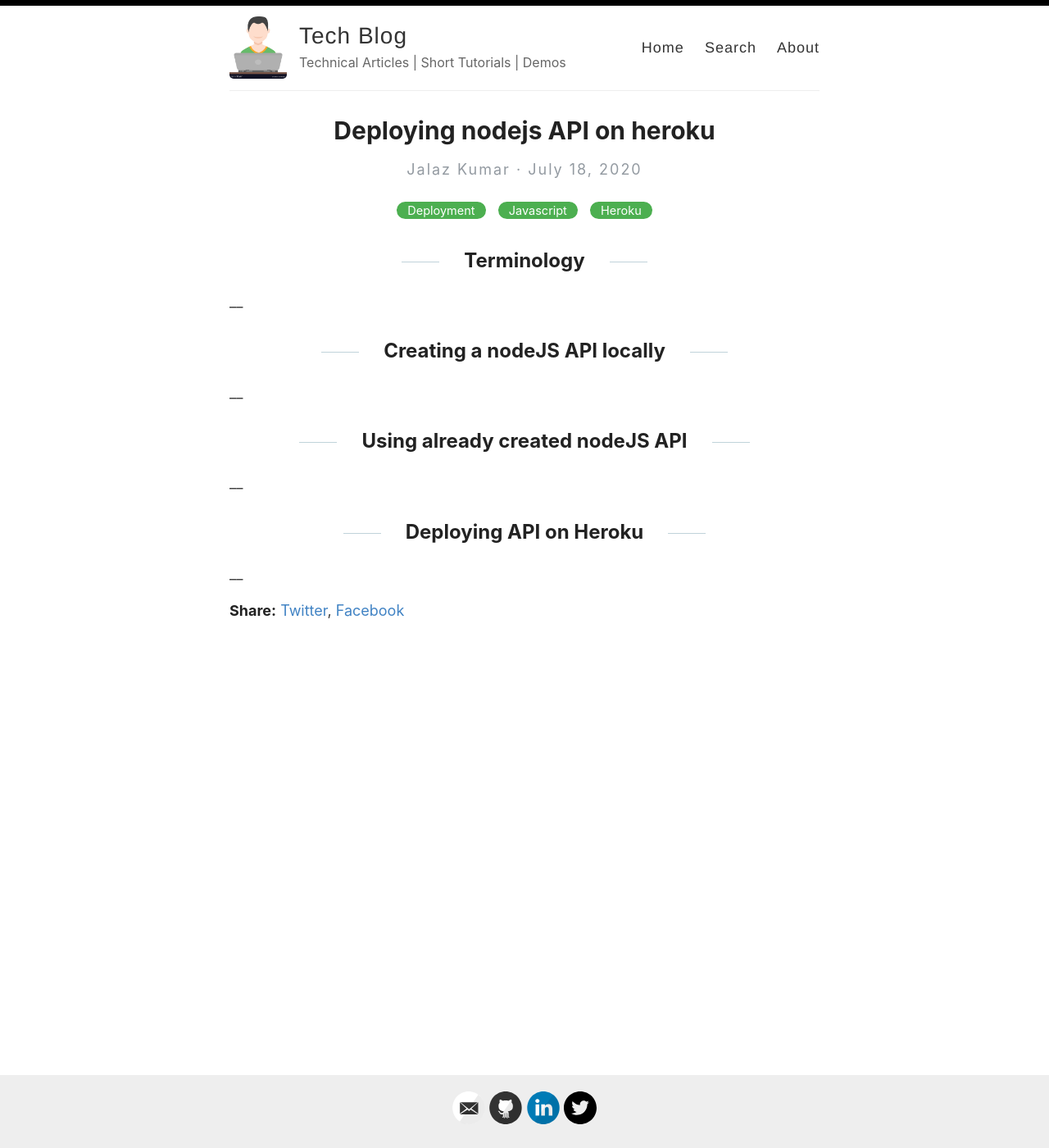
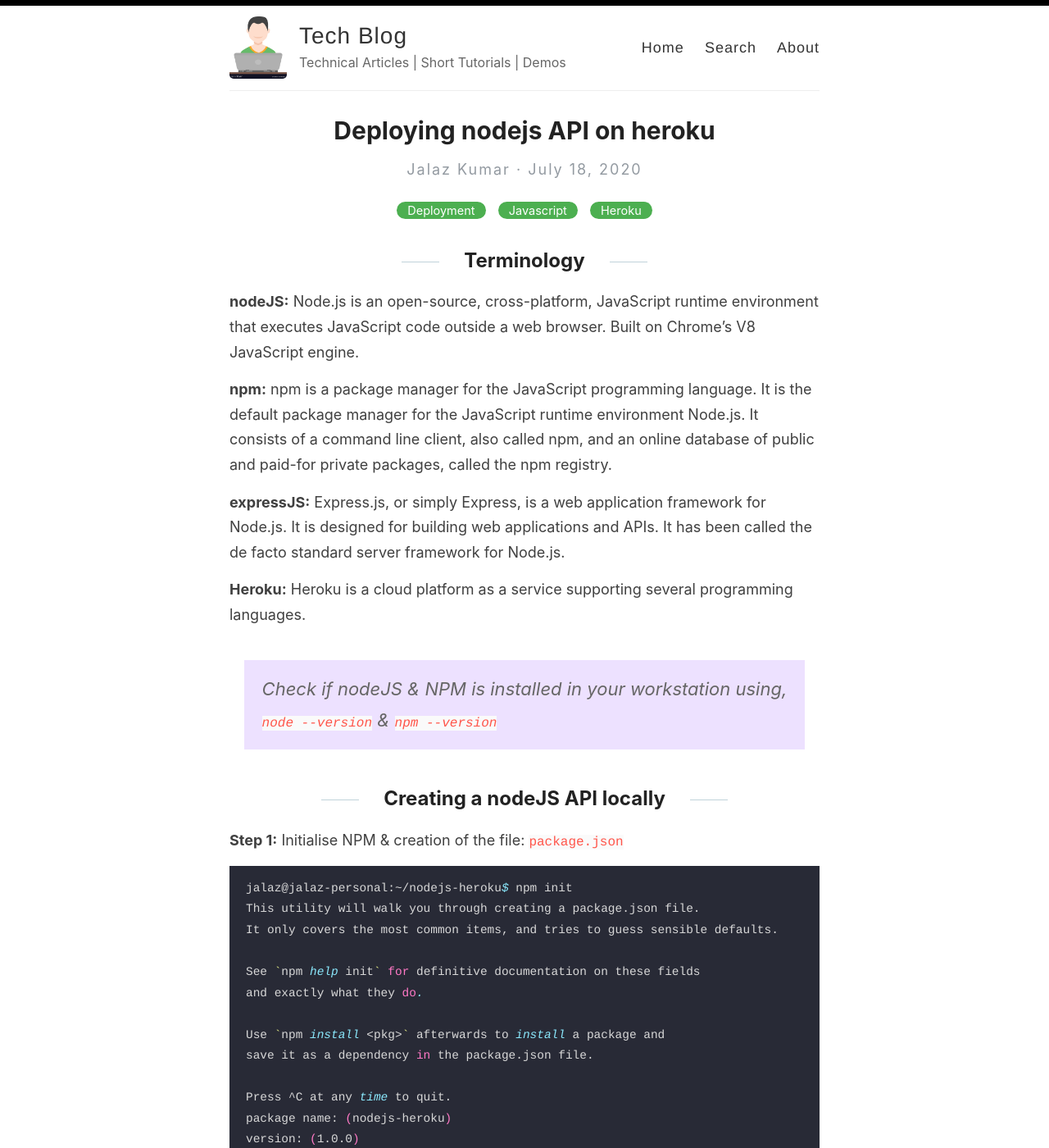
Before and after one commit to jaykay12/tech, a Jekyll site: the page built from _posts/2020-7-18-nodejs-heroku.md, in a window 1280 px wide and 1400 px high. Shown: the whole window at 82% size. Built offline with Jekyll 4.4.1, drawn with Linux system fonts in a browser that asks for light colours; some of the changed text lies outside the part shown.

Commit message:
added nodejs app creation instructions

````diff
--- a/_posts/2020-7-18-nodejs-heroku.md
+++ b/_posts/2020-7-18-nodejs-heroku.md
@@ -5,13 +5,107 @@
 ---
 
 ## Terminology
-_<Coming soon>_
+
+**nodeJS:** Node.js is an open-source, cross-platform, JavaScript runtime environment that executes JavaScript code outside a web browser. Built on Chrome's V8 JavaScript engine.
+
+**npm:** npm is a package manager for the JavaScript programming language. It is the default package manager for the JavaScript runtime environment Node.js. It consists of a command line client, also called npm, and an online database of public and paid-for private packages, called the npm registry.
+
+**expressJS:** Express.js, or simply Express, is a web application framework for Node.js. It is designed for building web applications and APIs. It has been called the de facto standard server framework for Node.js.
+
+**Heroku:** Heroku is a cloud platform as a service supporting several programming languages.
+
+> Check if nodeJS & NPM is installed in your workstation using,
+> `node --version` & `npm --version`
 
 ## Creating a nodeJS API locally
-_<Coming soon>_
 
-## Using already created nodeJS API
-_<Coming soon>_
+**Step 1:** Initialise NPM & creation of the file: `package.json`
+
+```bash
+jalaz@jalaz-personal:~/nodejs-heroku$ npm init
+This utility will walk you through creating a package.json file.
+It only covers the most common items, and tries to guess sensible defaults.
+
+See `npm help init` for definitive documentation on these fields
+and exactly what they do.
+
+Use `npm install <pkg>` afterwards to install a package and
+save it as a dependency in the package.json file.
+
+Press ^C at any time to quit.
+package name: (nodejs-heroku)
+version: (1.0.0)
+description: App for demo blog post
+entry point: (index.js)
+test command:
+git repository:
+keywords:
+author: Jalaz Kumar
+license: (ISC)
+About to write to /nodejs-heroku/package.json:
+
+{
+  "name": "nodejs-heroku",
+  "version": "1.0.0",
+  "description": "App for demo blog post",
+  "main": "index.js",
+  "scripts": {
+    "test": "echo \"Error: no test specified\" && exit 1"
+  },
+  "author": "Jalaz Kumar",
+  "license": "ISC"
+}
+
+
+Is this OK? (yes) yes
+```
+
+**Step 2:** Create a file `index.js` with the following content:
+
+```javascript
+const express = require('express')
+const app = express()
+const port = 9211
+
+app.get('/', (req, res) => res.send('nodeJS API Running!'))
+
+app.listen(port, () => console.log(`nodeJS app listening at http://localhost:${port}`))
+```
+
+**Step 3:** Install ExpressJS & install npm dependencies into `node_modules`.
+
+```bash
+jalaz@jalaz-personal:~/nodejs-heroku$ npm install express
+npm notice created a lockfile as package-lock.json. You should commit this file.
+npm WARN nodejs-heroku@1.0.0 No repository field.
+
++ express@4.17.1
+added 50 packages from 37 contributors and audited 50 packages in 707.86s
+found 0 vulnerabilities
+```
+
+**Step 4:** Run app locally
+```bash
+jalaz@jalaz-personal:~/nodejs-heroku$ node index.js
+nodeJS app listening at http://localhost:9211
+```
+
+> Now hit http://localhost:9211/ from browser, if `nodeJS API Running!` is returned, then you got your nodeJS app running on local machine.
+
+**Step 5:** In Step 4, You can alo edit `package.json` to have following entry in the key "scripts"
+```json
+"start": "node index.js",
+```
+
+& run the app locally using
+```bash
+jalaz@jalaz-personal:~/nodejs-heroku$ npm start
+
+> nodejs-heroku@1.0.0 start /home/jalaz/Documents/Github/working-directory/nodejs-heroku
+> node index.js
+
+nodeJS app listening at http://localhost:9211
+```
 
 ## Deploying API on Heroku
 _<Coming soon>_
````
